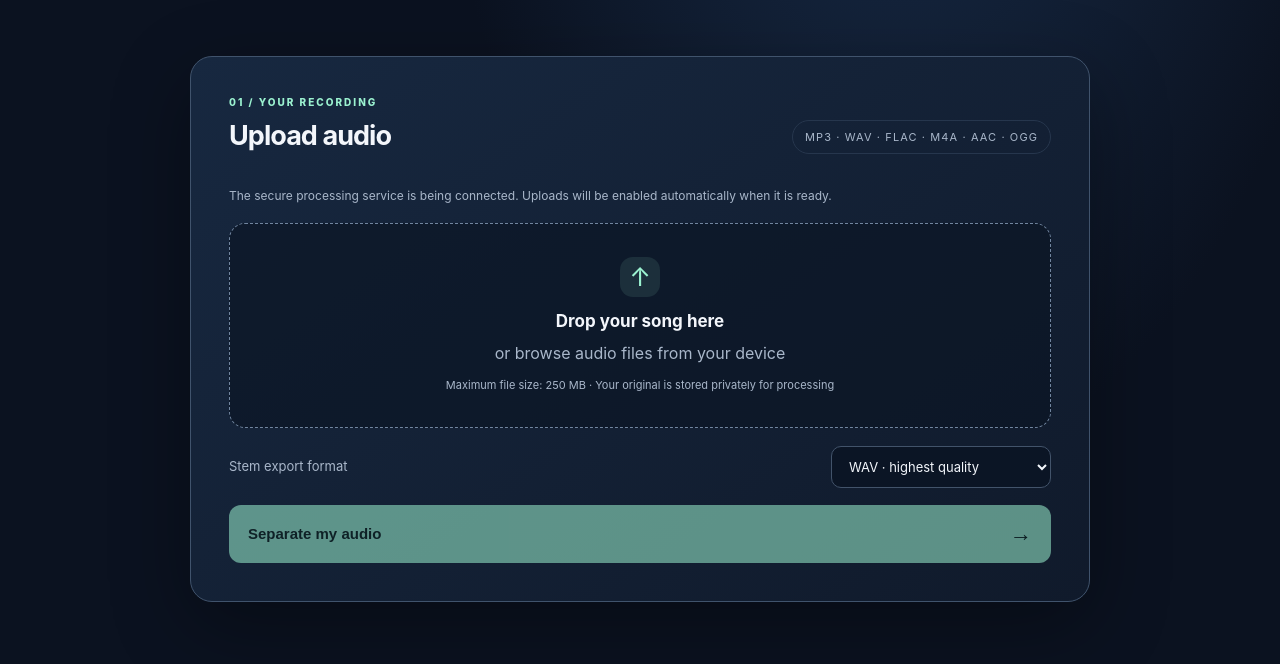
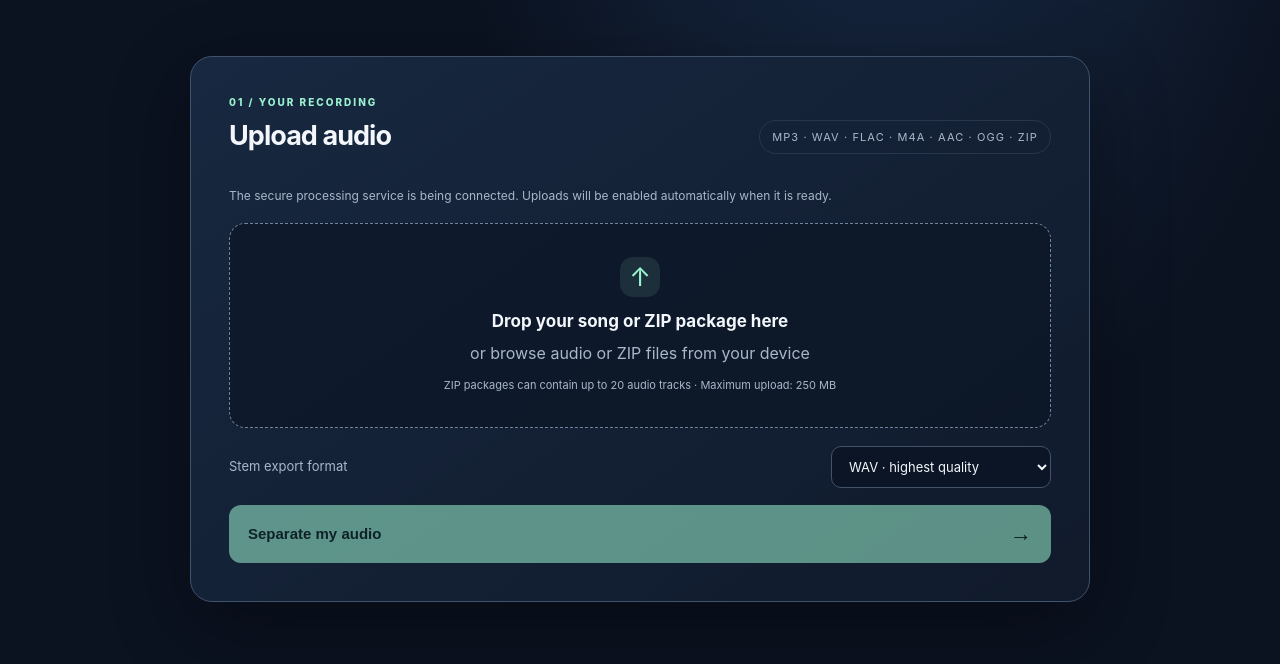
Before and after one commit to demtaiwo1-eng/stem.github.io, a plain HTML site: page index.html in a window 1280 px wide. Shown: the part 427-1091 px from the top of the page. Drawn offline with Linux system fonts and the light colour scheme.

Commit message:
Restore ZIP uploads in the cloud processing interface

```diff
--- a/index.html
+++ b/index.html
@@ -26,16 +26,16 @@
     <section class="workspace">
       <div class="section-head">
         <div><div class="eyebrow">01 / YOUR RECORDING</div><h2>Upload audio</h2></div>
-        <span class="tag">MP3 · WAV · FLAC · M4A · AAC · OGG</span>
+        <span class="tag">MP3 · WAV · FLAC · M4A · AAC · OGG · ZIP</span>
       </div>
       <p class="server-help" id="server-status" role="status">Checking the secure processing service…</p>
       <form id="upload-form">
         <label class="dropzone" id="dropzone" for="audio-file">
           <span class="upload-icon">↑</span>
-          <strong>Drop your song here</strong>
-          <span>or browse audio files from your device</span>
-          <small>Maximum file size: 250 MB · Your original is stored privately for processing</small>
-          <input id="audio-file" name="audio" type="file" accept="audio/*,.flac,.m4a,.opus" required>
+          <strong>Drop your song or ZIP package here</strong>
+          <span>or browse audio or ZIP files from your device</span>
+          <small>ZIP packages can contain up to 20 audio tracks · Maximum upload: 250 MB</small>
+          <input id="audio-file" name="audio" type="file" accept="audio/*,.flac,.m4a,.opus,.zip,application/zip" required>
         </label>
         <div class="selected-file" id="selected-file" hidden></div>
         <div class="format-row">
```
